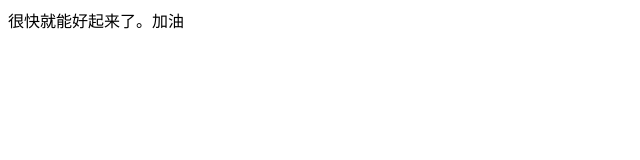
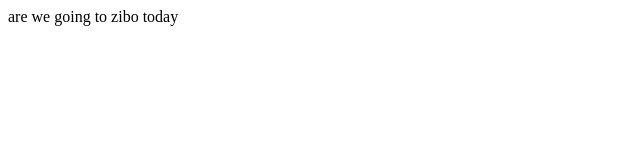
Before and after one commit to weixiaobin2017/miaomiao.github.io, a plain HTML site: page index.html in a window 1280 px wide. Shown: the full height of the page, 0-640 px from the left. Drawn offline with Linux system fonts and the light colour scheme.

Commit message:
Update index.html

```diff
--- a/index.html
+++ b/index.html
@@ -1 +1 @@
-<html><head></head><body>很快就能好起来了。加油</body></html>
+<html><head></head><body>are we going to zibo today</body></html>
```
